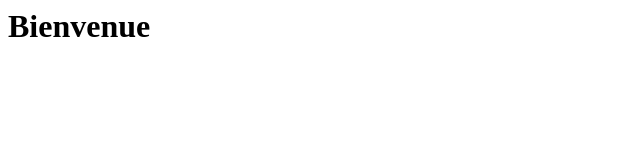
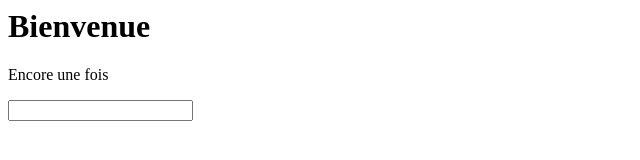
Before and after one commit to Blagada/web, a plain HTML site: page index.html in a window 1280 px wide. Shown: the whole page, without its empty margins (0-640 px from the left). Drawn offline with Linux system fonts and the light colour scheme.

Commit message:
Ajout de Encore une fois dans index
Ajout input dans index

Ajout de Une de plus dans page2

```diff
--- a/index.html
+++ b/index.html
@@ -2,5 +2,7 @@
     <head></head>
     <body>
         <h1>Bienvenue</h1>
+        <p>Encore une fois</p>
+        <input type="text" />
     </body>
 </html>
```
Also changed, not shown: page2.html (+1 -0 lines).
